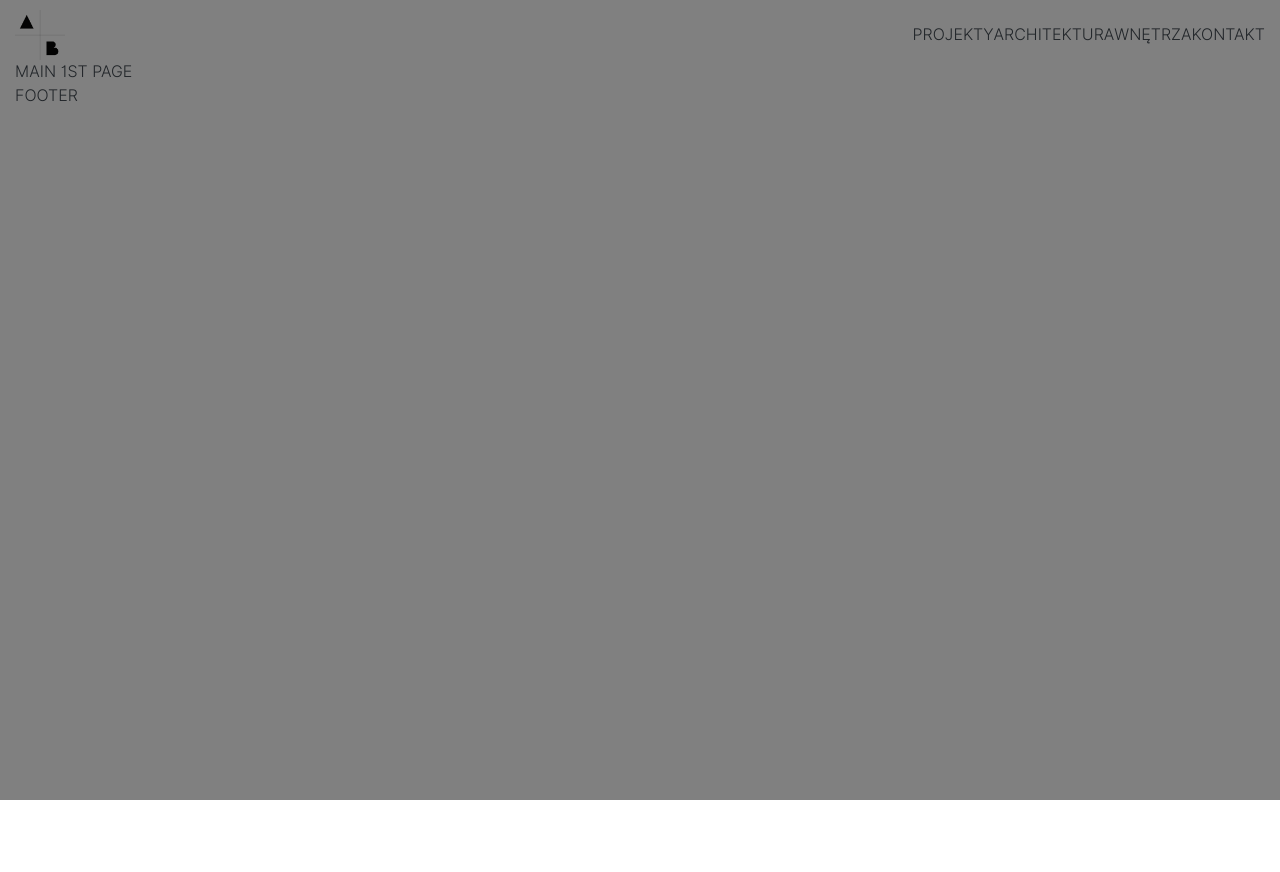
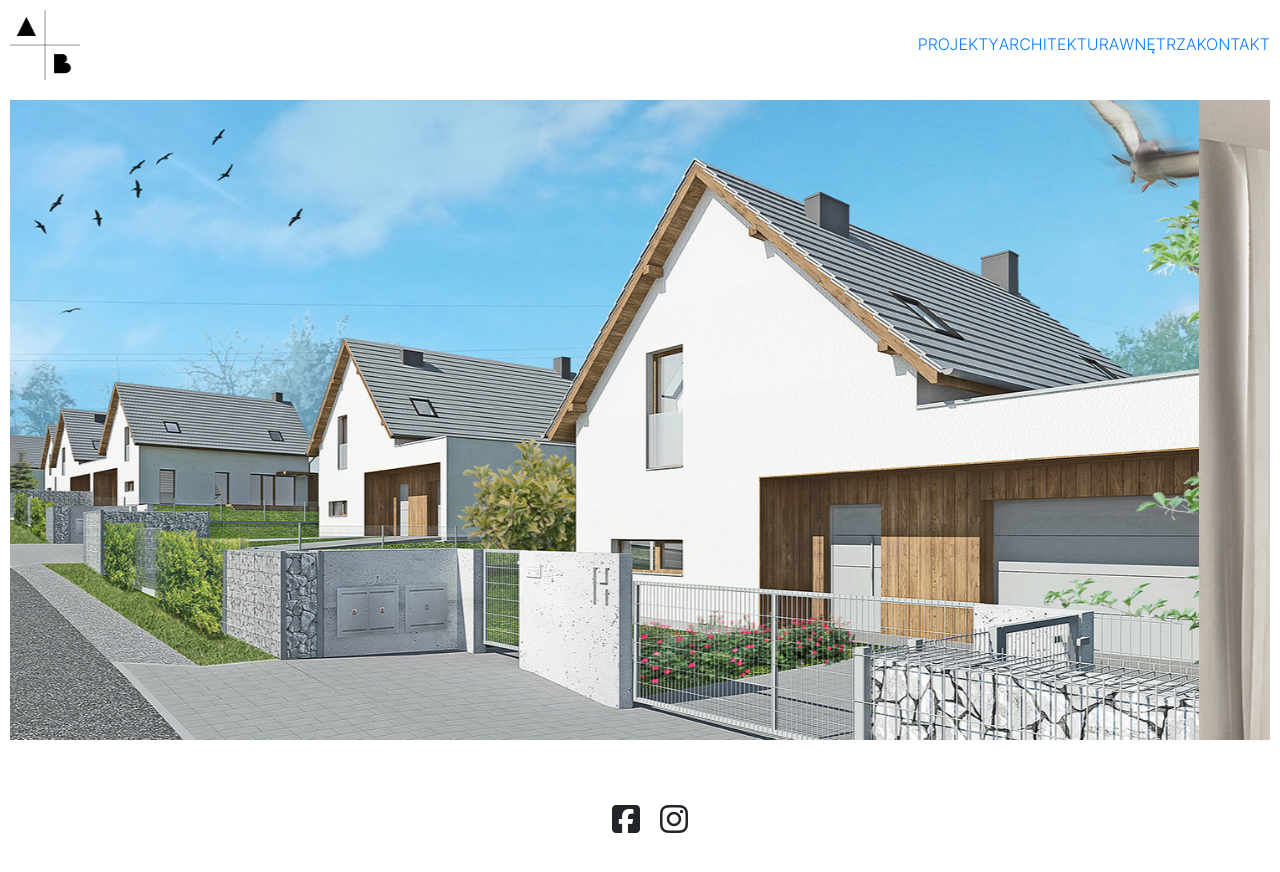
Before and after one commit to wrogoz/Architektura_A-B, a React (Create React App) app: page / in a window 1280 px wide. Shown: the top 872 px of the page. Before the commit the page ends 800 px from the top, so only its background shows below. Built offline with nearby package versions, Linux system fonts and the light colour scheme.

Commit message:
building page skeleton + workin on homePage

```diff
--- a/public/index.html
+++ b/public/index.html
@@ -3,6 +3,10 @@
   <head>
     <meta charset="utf-8" />
     <link rel="icon" href="%PUBLIC_URL%/favicon.ico" />
+    <head>
+
+      <script src="https://kit.fontawesome.com/f54e361de4.js" crossorigin="anonymous"></script>
+    </head>
     <meta name="viewport" content="width=device-width, initial-scale=1" />
     <meta name="theme-color" content="#000000" />
     <meta
--- a/src/App.js
+++ b/src/App.js
@@ -2,7 +2,8 @@ import React from 'react';
 import GlobalFonts from './assets/fonts/inter/fonts'
 import styled from 'styled-components'
 import Container from 'react-bootstrap/Container'
-
+import HomePage from './components/homePage'
+import Footer from './components/footer'
 import {
   Switch,
   Route
@@ -35,14 +36,12 @@ function App() {
         </Route>
 
         <Route  path="/">
-        <main> main 1st page  </main>
+        <HomePage/>
         </Route>
       </Switch>
 
 
-      <footer>
-        footer
-      </footer>
+      <Footer/>
     </StyledContainer>
   );
 }
@@ -50,11 +49,12 @@ function App() {
 
 
 const StyledContainer = styled(Container)`
-  background-color:grey;
-  padding-top:10px;
-  height:100vh;
+
+  padding:10px;
+  min-height:100vh;
   font-family:interblack;
   text-transform:uppercase;
+
 `
 
 export default App;
--- /dev/null
+++ b/src/components/footer.jsx
@@ -0,0 +1,30 @@
+import React from 'react';
+import Col from 'react-bootstrap/Col'
+import Row from 'react-bootstrap/Row'
+import styled from 'styled-components'
+const Footer =()=>{
+    return(
+        <FooterRow>
+            <FooterCol>
+                <SocialIcon className="fab fa-facebook-square fa-2x" ></SocialIcon>
+                <SocialIcon  className="fab fa-instagram fa-2x"></SocialIcon>
+         </FooterCol>
+        </FooterRow>
+
+
+    )
+}
+const FooterRow = styled(Row)`
+ margin:5% 0;
+`
+const FooterCol = styled(Col)`
+  display:flex;
+  justify-content:center;
+  align-items:center;
+  align-content:stretch;
+`
+
+const SocialIcon = styled.i`
+    margin-left:20px;
+`
+export default Footer
--- a/src/components/header-menu/burgerMenu.jsx
+++ b/src/components/header-menu/burgerMenu.jsx
@@ -8,11 +8,14 @@ const BurgerIcon= (props) => {
 
    <>
 
-        <img src={hamburger} alt="burger menu" onClick={props.onClick}/>
+        <Burger src={hamburger} alt="burger menu" onClick={props.onClick}/>
 
     </>
   )};
+const Burger = styled.img`
+  height:40px;
 
+`
 
 
 export default BurgerIcon;
--- a/src/components/header-menu/menu.jsx
+++ b/src/components/header-menu/menu.jsx
@@ -1,5 +1,5 @@
 import React from "react";
-
+import {Link} from 'react-router-dom'
 import styled from 'styled-components'
 
 const Menu = () => {
@@ -7,10 +7,11 @@ const Menu = () => {
   return (
     <>
 
-        <li>Projekty</li>
-        <li>Architektura</li>
-        <li>Wnętrza</li>
-        <li>Kontakt</li>
+        <li><Link to='/projekty'>Projekty</Link></li>
+        <li><Link to='/Architektura'>Architektura</Link></li>
+        <li><Link to='/wnętrza'>wnętrza</Link></li>
+        <li><Link to='/kontakt'>kontakt</Link></li>
+
 
   </>
 
--- a/src/components/header-menu/mobile-menu.jsx
+++ b/src/components/header-menu/mobile-menu.jsx
@@ -1,27 +1,54 @@
-import React from 'react'
-import styled from 'styled-components'
-import Col from 'react-bootstrap/Col'
-const MobileMenu = ()=>{
-    return(
-        <Nav xs={12}>
-            <ul>
-                <li>Projekty</li>
-                <li>Architektura</li>
-                <li>Wnętrza</li>
-                <li>Kontakt</li>
-            </ul>
+import React from "react";
+import styled from "styled-components";
+import Col from "react-bootstrap/Col";
+import { Link } from "react-router-dom";
+const MobileMenu = (props) => {
+  return (
+    <Nav xs={12}>
+      <ul onClick={props.onClick}>
+        <li>
+          <StyledLink to="/">Strona główna</StyledLink>
+        </li>
+        <li>
+          <StyledLink to="/projekty">Projekty</StyledLink>
+        </li>
+        <li>
+          <StyledLink to="/Architektura">Architektura</StyledLink>
+        </li>
+        <li>
+          <StyledLink to="/wnętrza">wnętrza</StyledLink>
+        </li>
+        <li>
+          <StyledLink to="/kontakt">kontakt</StyledLink>
+        </li>
+      </ul>
     </Nav>
-    )
-}
+  );
+};
 
 const Nav = styled(Col)`
-    display:flex;
-    justify-content:center;
-    ul{
-        display:flex;
-        flex-direction:column;
-        list-style:none;
-    }
-`
+  display: flex;
+  justify-content: center;
+  ul {
+    display: flex;
+    flex-direction: column;
+    list-style: none;
+    line-height: 30px;
+    margin-bottom: -5px;
+  }
+`;
+const StyledLink = styled(Link)`
+    margin-bottom:5px;
+  text-decoration: none;
+  color: #000;
+  &:link {
+    text-decoration: none;
+    color: #000;
+  }
+  &:visited {
+    text-decoration: none;
+    color: #000;
+  }
+`;
 
-export default MobileMenu
+export default MobileMenu;
--- a/src/components/header.jsx
+++ b/src/components/header.jsx
@@ -1,66 +1,63 @@
-import React,{useState} from "react";
+import React, { useState } from "react";
+import styled from "styled-components";
+import Row from "react-bootstrap/Row";
+import Col from "react-bootstrap/Col";
+import logo from "../images/logo/LOGO_AB.png";
+import Menu from "./header-menu/menu";
+import BurgerIcon from "./header-menu/burgerMenu";
+import MobileMenu from "./header-menu/mobile-menu";
+import { Link } from "react-router-dom";
+const Header = () => {
+  const [WindowWidth, setWindowWidth] = useState(window.innerWidth);
+  const [burgerActive, setBurgerActive] = useState(false);
 
-import styled from 'styled-components'
-import Row from 'react-bootstrap/Row'
-import Col from 'react-bootstrap/Col'
-import logo from '../images/logo/LOGO_AB.png'
-import Menu from './header-menu/menu'
-import BurgerIcon from './header-menu/burgerMenu'
-import MobileMenu from './header-menu/mobile-menu'
-const Header = () => {
+  const saveWindowWidth = () => {
+    setWindowWidth(window.innerWidth);
+  };
 
-    const [WindowWidth, setWindowWidth] = useState(window.innerWidth)
-    const [burgerActive, setBurgerActive] = useState(false)
-
-    const saveWindowWidth = ()=>{
-        setWindowWidth(window.innerWidth)
-
-    }
-
-    const showHideMobileMenu= ()=>{
-
-    setBurgerActive(!burgerActive)
-
-    }
+  const showHideMobileMenu = () => {
+    setBurgerActive(!burgerActive);
+  };
   return (
-    <header>
+    <HeaderBox>
       <Row>
         <Col xs={4}>
+          <Link to="/" onClick={burgerActive ? showHideMobileMenu : null}>
             <Logo src={logo} alt="logo" />
+          </Link>
         </Col>
         <Col xs={8}>
           <Nav>
-        {WindowWidth>800?<Menu />:<BurgerIcon onClick={showHideMobileMenu}/>}
-
+            {WindowWidth > 800 ? (
+              <Menu />
+            ) : (
+              <BurgerIcon onClick={showHideMobileMenu} />
+            )}
           </Nav>
         </Col>
-    {burgerActive?<MobileMenu/>:null}
-
+        {burgerActive ? <MobileMenu onClick={showHideMobileMenu} /> : null}
       </Row>
 
-      {window.addEventListener('resize',()=>{
-    saveWindowWidth()
+      {window.addEventListener("resize", () => {
+        saveWindowWidth();
       })}
-
-
-  </header>
-
-  )
+    </HeaderBox>
+  );
 };
-
+const HeaderBox = styled.header`
+  margin-bottom: 20px;
+`;
 const Logo = styled.img`
-    width:50px;
-    height:auto;
-    align-self:center;
-`
+  width: 70px;
+  height: auto;
+  align-self: center;
+`;
 const Nav = styled.nav`
-    display:flex;
-    list-style:none;
-    justify-content:flex-end;
-    align-items:center;
-    height:100%;
-
-
-`
+  display: flex;
+  list-style: none;
+  justify-content: flex-end;
+  align-items: center;
+  height: 100%;
+`;
 
 export default Header;
--- /dev/null
+++ b/src/components/homePage.jsx
@@ -0,0 +1,54 @@
+import React from 'react';
+import styled from 'styled-components';
+import Carousel from 'react-bootstrap/Carousel'
+import Row from 'react-bootstrap/Row'
+import Col from 'react-bootstrap/Col'
+import img1 from '../images/startPage/img1.jpg'
+import img2 from '../images/startPage/img2.jpg'
+
+const HomePage = ()=>{
+    return(
+        <Test>
+             <HomeBox>
+        <Slider indicators={false} controls={false}>
+  <Carousel.Item>
+    <SliderImage
+      className="d-block w-100"
+      bgImage={img1}
+      alt="First slide"
+    />
+
+  </Carousel.Item>
+  <Carousel.Item>
+    <SliderImage
+      className="d-block w-100"
+     bgImage={img2}
+      alt="second slide"
+    />
+
+  </Carousel.Item>
+
+</Slider>
+</HomeBox>
+        </Test>
+
+    )
+}
+const Test = styled(Row)`
+`
+const HomeBox = styled(Col)`
+    display:flex;
+    justify-content:center;
+`
+const Slider = styled(Carousel)`
+        width:100%;
+    `
+    const SliderImage = styled.div`
+        min-height:80vh;
+        width:100%;
+        background-image:url("${props=>props.bgImage}");
+        background-size: auto 100%;
+        background-position: 30% 50%;
+        background-repeat: no-repeat;
+    `
+export default HomePage
--- a/src/index.js
+++ b/src/index.js
@@ -7,11 +7,11 @@ import App from './App';
 import * as serviceWorker from './serviceWorker';
 
 ReactDOM.render(
-  <React.StrictMode>
+
      <Router>
        <App />
     </Router>
-  </React.StrictMode>,
+  ,
   document.getElementById('root')
 );
 
```
Lines whose indentation alone changed are shown as unchanged.
